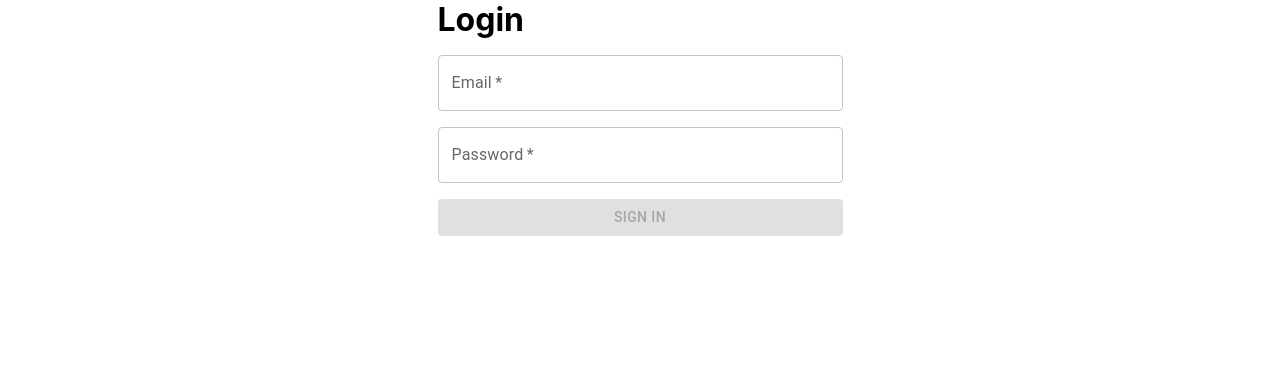
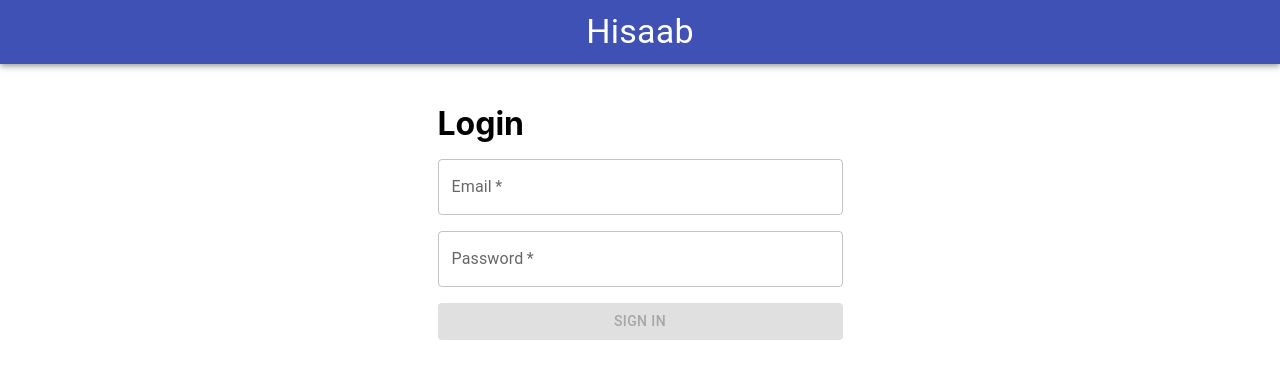
Before and after one commit to anurag108/hisaab, a React (Create React App) app in the folder frontend/: page / in a window 1280 px wide. Shown: the top 378 px of the page. Built offline with nearby package versions, Linux system fonts and the light colour scheme; the HTML template or start-up script is replaced by a standard one.

Commit message:
Add authentication on frontend

```diff
--- a/frontend/src/App.tsx
+++ b/frontend/src/App.tsx
@@ -4,7 +4,7 @@ import {
   ThemeProvider,
   createTheme,
 } from '@mui/material';
-import { useState } from 'react';
+import { useEffect, useState } from 'react';
 import OrderManager from './orders/OrderManager.react';
 import TradersCrud from './trader/TradersCrud.react';
 import OrderItemsManager from './orders/OrderItemsManager.react';
@@ -12,7 +12,8 @@ import HisaabLogin from './login/HisaabLogin.react';
 import HisaabAppbar from './HisaabAppbar.react';
 import { indigo } from '@mui/material/colors';
 import { makePOSTCall } from './api';
-import { UserProvider } from './UserContext';
+import { AppContext } from './AppContext';
+import { User } from './types';
 
 const theme = createTheme({
   palette: {
@@ -23,18 +24,45 @@ const theme = createTheme({
 });
 
 function App() {
-  const [selectedTab, setSelectedTab] = useState('HOME');
+  const [user, setUser] = useState<User | null>(null);
+  const [selectedTab, setSelectedTab] = useState<string>("");
+
+  const handleLogin = (loggedInUser: User) => {
+    localStorage.setItem("user", JSON.stringify(loggedInUser));
+    setUser(loggedInUser);
+
+    setSelectedTab("HOME");
+    // TODO: fetch all businesses for this user
+  }
+
+  const handleLogout = async () => {
+    localStorage.removeItem("user");
+    setUser(null);
+    await makePOSTCall("/log/out", {});
+  };
+
   const handleTabClick = async (tabId: string) => {
+    if (tabId === "LOGOUT") {
+      await handleLogout();
+      setSelectedTab("");
+    } else {
       setSelectedTab(tabId);
-    if (tabId === 'LOGOUT') {
-      localStorage.removeItem("user");
-      await makePOSTCall("/log/out", {});
     }
   };
 
+  useEffect(() => {
+    const stringifiedUser = localStorage.getItem("user");
+    if (stringifiedUser) {
+      setUser(JSON.parse(stringifiedUser));
+      setSelectedTab("HOME");
+    }
+  }, []);
+
   return (
     <ThemeProvider theme={theme}>
-      <UserProvider>
+      <AppContext.Provider value={{ user, handleLogin, handleLogout }}>
+        {user === null && <HisaabLogin onLogin={handleLogin} />}
+        {user !== null &&
           <Box component="main">
             <HisaabAppbar selectedTab={selectedTab} handleTabClick={handleTabClick} />
             <Box sx={{ m: 1 }}>
@@ -42,10 +70,10 @@ function App() {
               {selectedTab === 'MANAGE_ORDERS' && <OrderManager />}
               {selectedTab === 'MANAGE_TRADERS' && <TradersCrud />}
               {selectedTab === 'MANAGE_ACCOUNT' && <p>Account management coming soon</p>}
-            {selectedTab === 'LOGOUT' && <HisaabLogin onLogin={() => setSelectedTab('HOME')} />}
             </Box>
           </Box>
-      </UserProvider>
+        }
+      </AppContext.Provider>
     </ThemeProvider>
   );
 }
--- /dev/null
+++ b/frontend/src/AppContext.tsx
@@ -0,0 +1,14 @@
+import { createContext } from "react";
+import { User } from "./types";
+
+interface AppContextProps {
+    user: User | null,
+    handleLogin: (u: User) => void,
+    handleLogout: () => Promise<void>,
+}
+
+export const AppContext = createContext<AppContextProps>({
+    user: null,
+    handleLogin: () => { },
+    handleLogout: async () => { },
+});
--- a/frontend/src/UserContext.tsx
+++ /dev/null
@@ -1,34 +0,0 @@
-import { createContext, ReactNode, useEffect, useState } from "react";
-import HisaabLogin from "./login/HisaabLogin.react";
-import { User } from "./types";
-
-const UserContext = createContext({});
-
-interface UserProviderProps {
-    children: ReactNode
-}
-
-export const UserProvider = (props: UserProviderProps) => {
-    const { children } = props;
-    const [currentUser, setCurrentUser] = useState<User | null>(null);
-
-    useEffect(() => {
-        const loggedInUser = localStorage.getItem("user");
-        if (loggedInUser) {
-            setCurrentUser(JSON.parse(loggedInUser));
-        } else {
-            setCurrentUser(null);
-        }
-    }, []);
-
-    const handleLogin = (user: User) => {
-        localStorage.setItem("user", JSON.stringify(user));
-        setCurrentUser(user);
-    }
-
-    return (
-        <UserContext.Provider value={[currentUser, setCurrentUser]}>
-            {!currentUser ? <HisaabLogin onLogin={handleLogin} /> : children}
-        </UserContext.Provider>
-    );
-}
--- a/frontend/src/login/HisaabLogin.react.tsx
+++ b/frontend/src/login/HisaabLogin.react.tsx
@@ -1,4 +1,4 @@
-import { Box, Button, FormControl, Stack, TextField, Typography } from "@mui/material";
+import { AppBar, Box, Button, Container, FormControl, Stack, TextField, Toolbar, Typography } from "@mui/material";
 import { useState } from "react";
 import { makePOSTCall } from "../api";
 import { User } from "../types";
@@ -68,6 +68,22 @@ export default function HisaabLogin(props: HisaabLoginProps) {
     }
 
     return (
+        <Box component="main">
+            <AppBar position="static">
+                <Container maxWidth="xl">
+                    <Toolbar disableGutters sx={{ justifyContent: 'center' }}>
+                        <Typography
+                            variant="h4"
+                            sx={{
+                                color: 'inherit',
+                                textDecoration: 'none',
+                            }}
+                        >
+                            Hisaab
+                        </Typography>
+                    </Toolbar>
+                </Container>
+            </AppBar>
             <Box
                 component="form"
                 noValidate
@@ -76,6 +92,7 @@ export default function HisaabLogin(props: HisaabLoginProps) {
                     display: 'flex',
                     justifyContent: 'center',
                     alignItems: 'center',
+                    mt: 5
                 }}
             >
                 {
@@ -134,5 +151,6 @@ export default function HisaabLogin(props: HisaabLoginProps) {
                     </Stack>
                 }
             </Box>
+        </Box>
     );
 }
```
Lines whose indentation alone changed are shown as unchanged.
